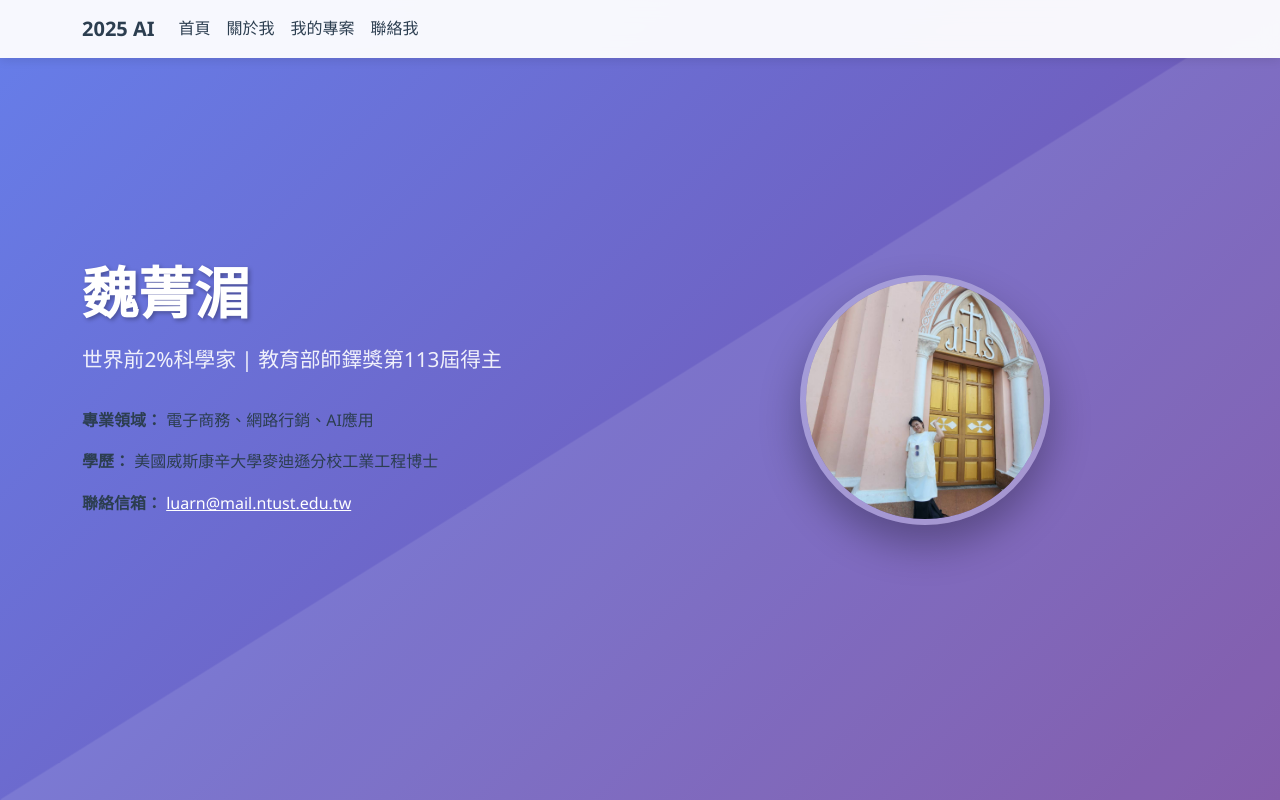
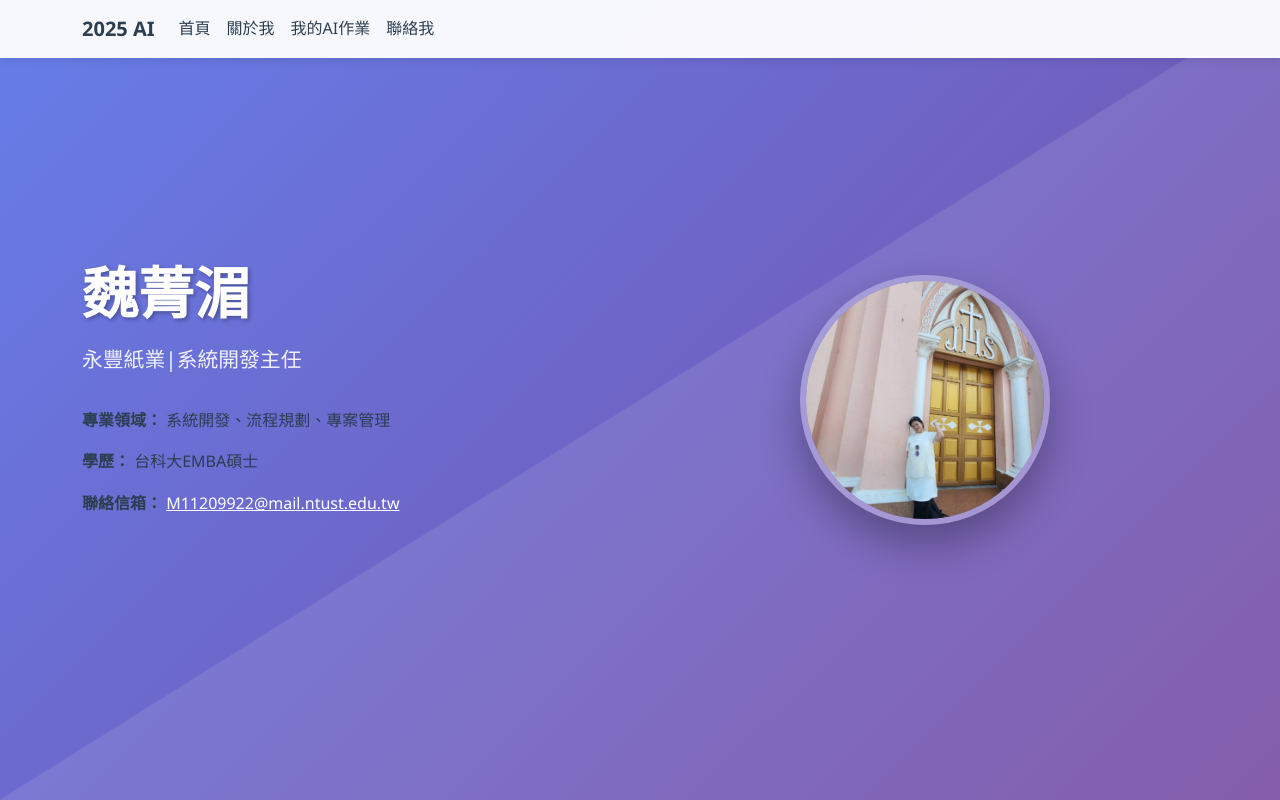
Before and after one commit to weichingmei/weichingmei.github.io, a plain HTML site: page index.html in a window 1280 px wide. Shown: the top 800 px of the page. Drawn offline with nearby package versions, Linux system fonts and the light colour scheme.

Commit message:
Update index.html

```diff
--- a/index.html
+++ b/index.html
@@ -28,7 +28,7 @@
                         <a class="nav-link" href="#about">關於我</a>
                     </li>
                     <li class="nav-item">
-                        <a class="nav-link" href="#projects">我的專案</a>
+                        <a class="nav-link" href="#projects">我的AI作業</a>
                     </li>
                     <li class="nav-item">
                         <a class="nav-link" href="#contact">聯絡我</a>
@@ -157,14 +157,14 @@
         // ====== 使用者資料區域 - 請修改以下內容 ======
         const profileData = {
             name: "魏菁湄",
-            title: "世界前2%科學家 | 教育部師鐸獎第113屆得主",
-            expertise: "電子商務、網路行銷、AI應用",
-            education: "美國威斯康辛大學麥迪遜分校工業工程博士",
-            email: "luarn@mail.ntust.edu.tw",
+            title: "永豐紙業|系統開發主任",
+            expertise: "系統開發、流程規劃、專案管理",
+            education: "台科大EMBA碩士",
+            email: "M11209922@mail.ntust.edu.tw",
             about: "欒斌博士在東海大學取得工業工程學士學位，隨後在美國威斯康辛大學麥迪遜分校獲得工業工程碩士和博士學位。2023年，他被史丹佛大學認定為世界前2%科學家之一。",
-            contactEmail: "m11209922@mail.ntust.edu.tw",
+            contactEmail: "M11209922@mail.ntust.edu.tw",
             phone: "886-2-2737-6754",
-            location: "研究室: T2-409<br>國立臺灣科技大學"
+            location: "台北土城"
         };
         // ====== 使用者資料區域結束 ======
 
```
